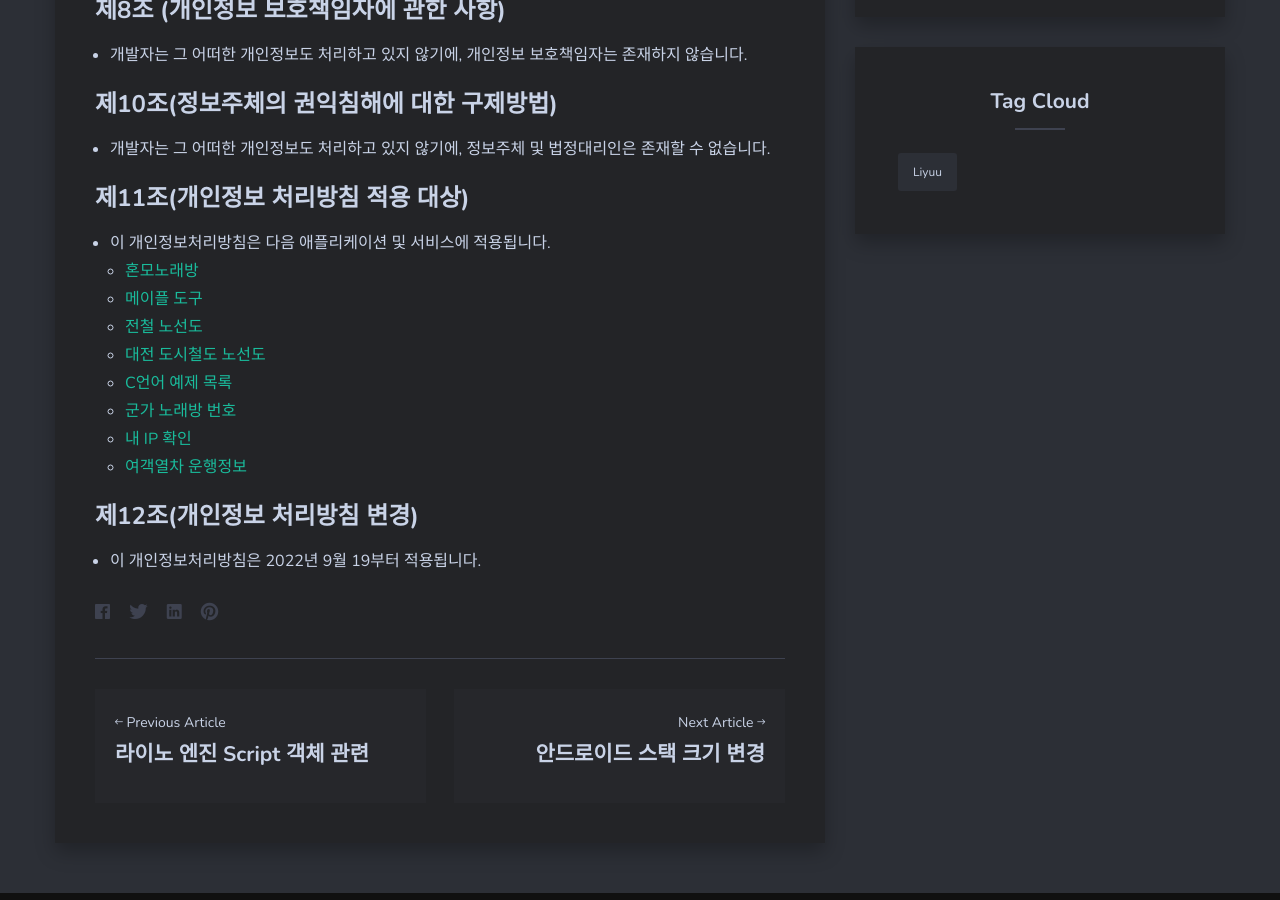
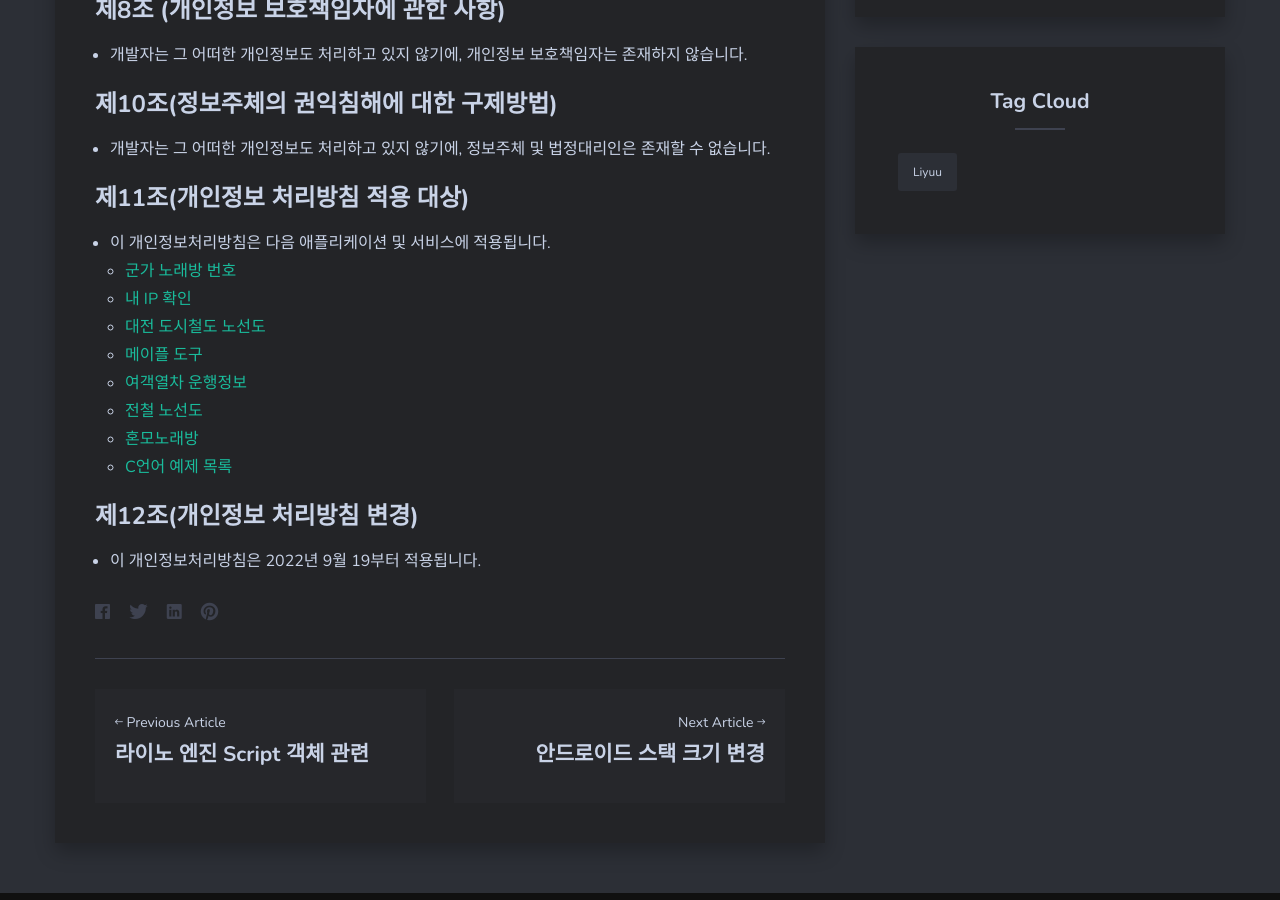
Before and after one commit to DarkTornado/blog, a Jekyll site: the page built from _posts/2022-09-19-android-privacy-policy.md, in a window 1280 px wide and 900 px high, scrolled down 1559 px. Built offline with Jekyll 4.4.1, drawn with Linux system fonts in a browser that asks for light colours; nearby versions of some CDN libraries.

Commit message:
app list is sorted

```diff
--- a/_posts/2022-09-19-android-privacy-policy.md
+++ b/_posts/2022-09-19-android-privacy-policy.md
@@ -41,14 +41,14 @@ description: 개발자는 해당 애플리케이션을 통해 그 어떠한 개
 
 ### 제11조(개인정보 처리방침 적용 대상)
 - 이 개인정보처리방침은 다음 애플리케이션 및 서비스에 적용됩니다.
-  - [혼모노래방](https://play.google.com/store/apps/details?id=com.darktornado.animesongnumber)
-  - [메이플 도구](https://play.google.com/store/apps/details?id=com.darktornado.mapletools)
-  - [전철 노선도](https://play.google.com/store/apps/details?id=com.darktornado.metromap)
-  - [대전 도시철도 노선도](https://play.google.com/store/apps/details?id=com.darktornado.daejeonmetro)
-  - [C언어 예제 목록](https://play.google.com/store/apps/details?id=com.darktornado.cexamples)
   - [군가 노래방 번호](https://play.google.com/store/apps/details?id=com.darktornado.militarysong)
   - [내 IP 확인](https://play.google.com/store/apps/details?id=com.darktornado.showmyip)
+  - [대전 도시철도 노선도](https://play.google.com/store/apps/details?id=com.darktornado.daejeonmetro)
+  - [메이플 도구](https://play.google.com/store/apps/details?id=com.darktornado.mapletools)
   - [여객열차 운행정보](https://play.google.com/store/apps/details?id=com.darktornado.traininfo)
+  - [전철 노선도](https://play.google.com/store/apps/details?id=com.darktornado.metromap)
+  - [혼모노래방](https://play.google.com/store/apps/details?id=com.darktornado.animesongnumber)
+  - [C언어 예제 목록](https://play.google.com/store/apps/details?id=com.darktornado.cexamples)
 
 ### 제12조(개인정보 처리방침 변경)
 - 이 개인정보처리방침은 2022년 9월 19부터 적용됩니다.
```
